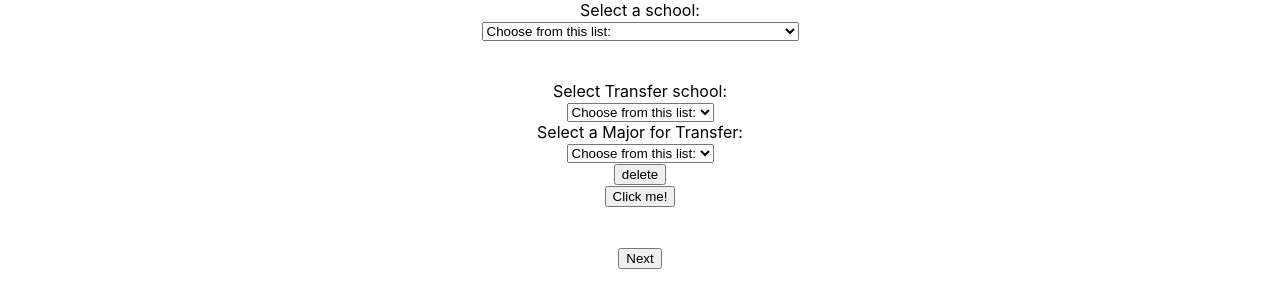
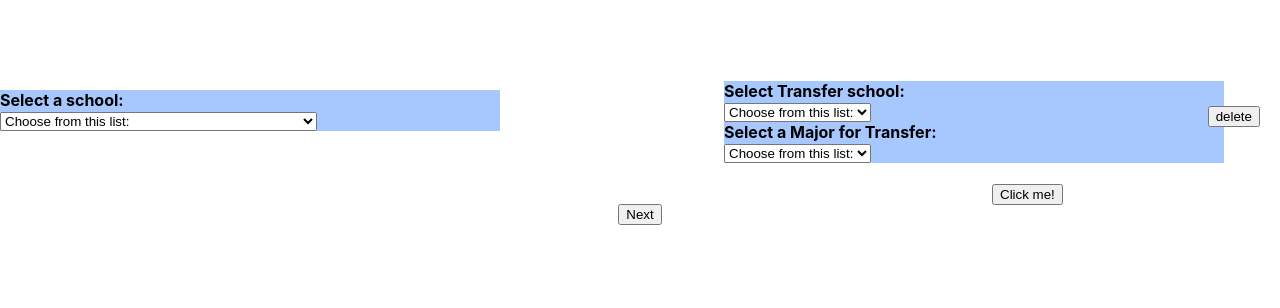
Before and after one commit to michaelleonard15/CC-Compare, a React (Create React App) app in the folder cs160-project/: page / in a window 1280 px wide. Shown: the top 308 px of the page. Built offline with nearby package versions, Linux system fonts and the light colour scheme.

Commit message:
Initial attempt at CSS

```diff
--- a/cs160-project/src/AgreementSelection.js
+++ b/cs160-project/src/AgreementSelection.js
@@ -2,6 +2,7 @@ import React from 'react'
 import DropDown from './DropDown'
 import DestinationSchoolSelection from './DestinationSchoolSelection'
 import RequestAPI from './RequestAPI'
+import './App.css';
 
 
 /**
@@ -82,7 +83,7 @@ constructor(props) {
   render () {
   return (
       <div>
-        <div align="center">
+        <div className="source_selection_menu">
           <DropDown
             name="Schools"
             label="Select a school"
--- /dev/null
+++ b/cs160-project/src/App.css
@@ -0,0 +1,52 @@
+.dropdown_menu_box {
+  width: 500px;
+  background-color: #a6c8ff;
+
+
+}
+
+.dropdown_menu_label {
+  font-weight: bold;
+
+}
+
+.dropdown_menu_closed {
+}
+
+.dropdown_menu_option_1 {
+  background-color: #d1d1d1;
+
+}
+
+.dropdown_menu_option_2 {
+  background-color: #a1a1a1;
+
+}
+
+.source_selection_menu {
+  position: relative;
+  top: 90px;
+}
+
+.destination_container {
+  position: relative;
+  top: 20px;
+  width: 45%;
+  left: 55%
+}
+
+.destination_container_add {
+    position: absolute;
+    left: 50%;
+}
+
+.specific_major_selection {
+  position: relative;
+  margin: 20px
+}
+
+.specific_major_selection_remove {
+    position: absolute;
+    top: 25px;
+    right: 00px;
+}
--- a/cs160-project/src/App.js
+++ b/cs160-project/src/App.js
@@ -1,5 +1,5 @@
 import React from 'react';
-//import './App.css';
+import './App.css';
 import AgreementSelection from './AgreementSelection'
 
 
--- a/cs160-project/src/DestinationSchoolSelection.js
+++ b/cs160-project/src/DestinationSchoolSelection.js
@@ -1,5 +1,6 @@
 import React from 'react'
 import SpecificMajorSelection from './SpecificMajorSelection'
+import './App.css';
 
 
 /**
@@ -83,8 +84,7 @@ class DestinationSchoolSelection extends React.Component {
    */
   render() {
     return (
-      <div>
-        <div>
+      <div className="destination_container">
         {this.state.agreements.map( (agreement, index) => {
           return(
             <SpecificMajorSelection
@@ -96,8 +96,7 @@ class DestinationSchoolSelection extends React.Component {
             )
           })
         }
-        </div>
-        <div align="center">
+        <div className="destination_container_add">
           <button onClick={this.addAgreement}>Click me!</button>
         </div>
       </div>
--- a/cs160-project/src/DropDown.js
+++ b/cs160-project/src/DropDown.js
@@ -1,5 +1,5 @@
 import React from 'react'
-
+import './App.css'
 
 //Props in the following format
 // name="name of menu"
@@ -38,24 +38,31 @@ class DropDown extends React.Component {
    */
   render() {
     return(
+      <div className="dropdown_menu_box">
         <form>
-        <label name={this.props.name}>{this.props.label}:</label>
+          <label className="dropdown_menu_label"
+                 name={this.props.name}>{this.props.label}:</label>
           <br/>
-        <select value={this.state.selectedID}
+          <select className="dropdown_menu_closed"
+                  value={this.state.selectedID}
                   name={this.props.name}
                   onChange={this.handleSelection} >
 
-          <option key ="-1" value="-1">Choose from this list: </option>
+            <option className="dropdown_menu_option_2"
+                    key ="-1"
+                    value="-1">Choose from this list: </option>
 
-          {this.props.optionList.map((row) => {
+            {this.props.optionList.map((row, index) => {
                 return(
-                <option key={row.id} value={row.id}> {row.name} </option>
+                  <option className={"dropdown_menu_option_" + (index % 2 + 1)}
+                          key={row.id}
+                          value={row.id}> {row.name} </option>
                 )
               })
             }
-
           </select>
         </form>
+      </div>
     )
   }
 }
--- a/cs160-project/src/SpecificMajorSelection.js
+++ b/cs160-project/src/SpecificMajorSelection.js
@@ -1,6 +1,7 @@
 import React from 'react'
 import DropDown from './DropDown'
 import RequestAPI from './RequestAPI'
+import './App.css';
 
 
 /**
@@ -59,9 +60,7 @@ class SpecificMajorSelection extends React.Component {
    */
   render() {
     return (
-      <div align="center">
-        <br/>
-        <br/>
+      <div className="specific_major_selection">
         <DropDown
           name="Schools"
           label="Select Transfer school"
@@ -74,7 +73,11 @@ class SpecificMajorSelection extends React.Component {
           optionList={this.state.majors}
           selectOption={this.majorSelected}
           />
-        <button onClick={this.props.removeAgreement}>delete</button>
+        <button
+            className="specific_major_selection_remove"
+            onClick={this.props.removeAgreement}>
+              delete
+        </button>
       </div>
     )
   }
```
Lines whose indentation alone changed are shown as unchanged.
